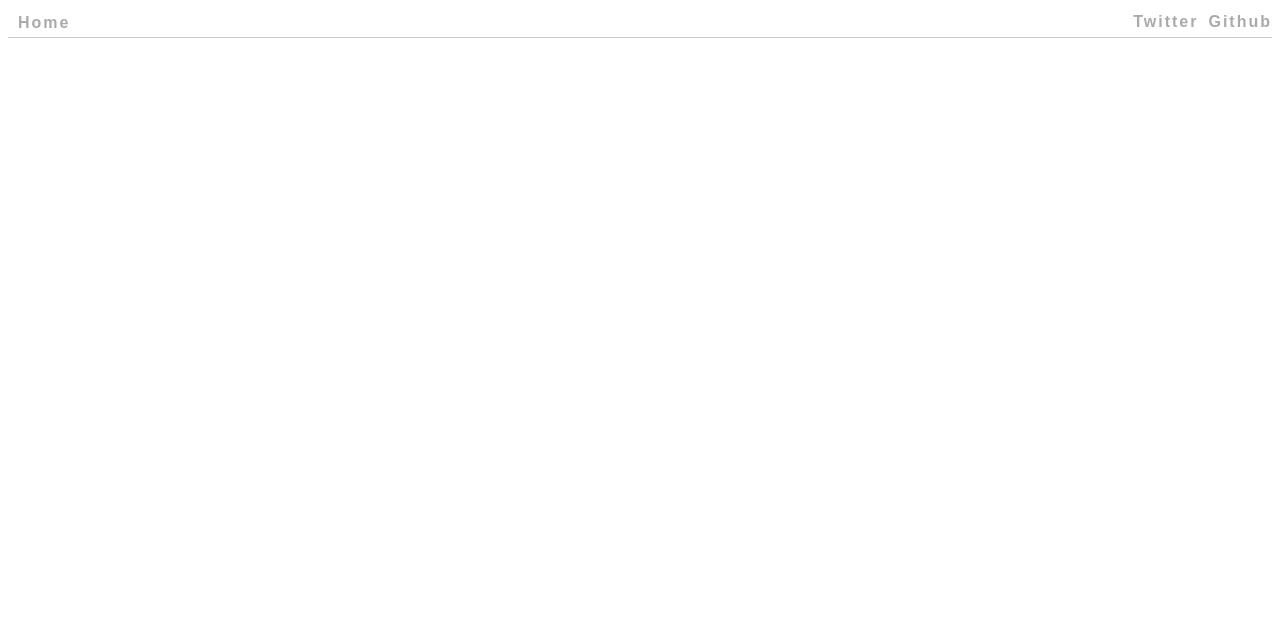
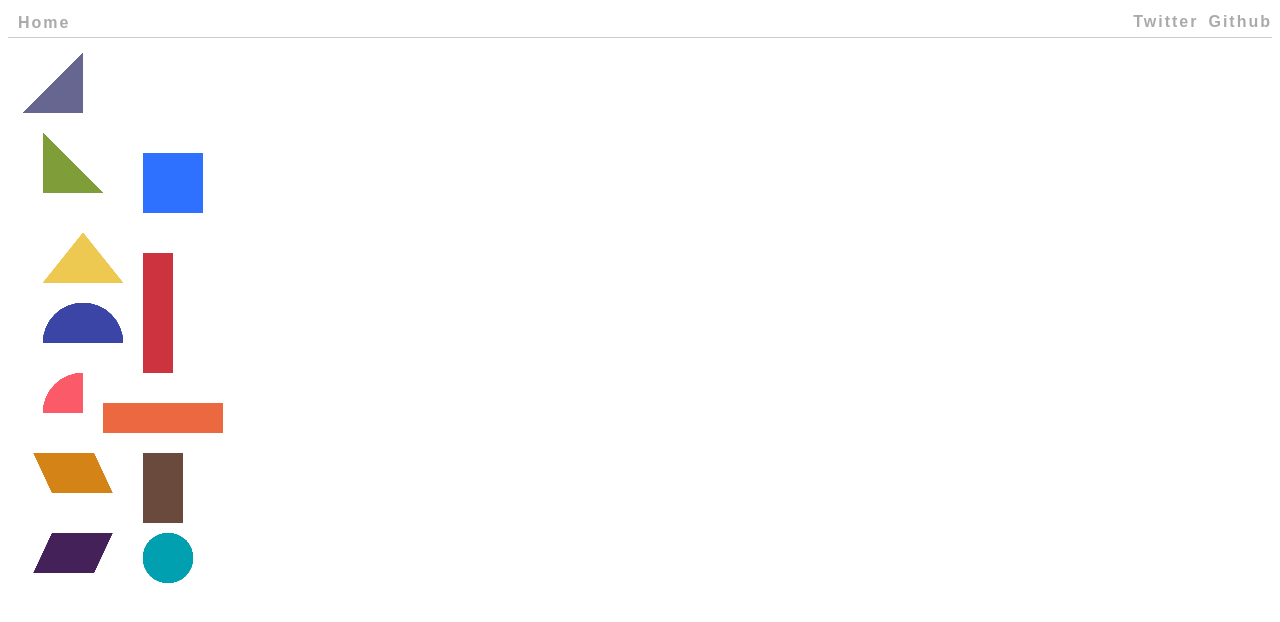
Before and after one commit to yeion7/websites, a website: page day18/index.html in a window 1280 px wide. Drawn offline with nearby package versions, Linux system fonts and the light colour scheme.

Commit message:
[upgrade] day 18

```diff
--- a/day18/app.js
+++ b/day18/app.js
@@ -0,0 +1,28 @@
+$(function () {
+  $('body').on('mousedown', 'div', function () {
+    $(this).addClass('draggable').parents().on('mousemove', function (e) {
+      $('.draggable').offset({
+        top: e.pageY - $('.draggable').outerHeight() / 2,
+        left: e.pageX - $('.draggable').outerWidth() / 2,
+      }).on('mouseup', function () {
+          $(this).removeClass('draggable');
+        });
+    });
+  }).on('mouseup', function () {
+    $('.draggable').removeClass('draggable');
+  });
+});
+
+const container = document.querySelector('.shapes-container');
+const shapes = ['triright', 'trileft', 'triup', 'square', 'rectupL', 'rectdown',
+'rectup', 'circle', 'semitop', 'quartleft', 'paraleft', 'pararight'];
+
+let shapesElements = [];
+
+shapes.forEach(shape => {
+  for (var i = 0; i < 9; i++) {
+    shapesElements.push(`<div class="block ${shape}"></div>`);
+  }
+});
+
+container.innerHTML = shapesElements.join('\n');
--- a/day18/index.html
+++ b/day18/index.html
@@ -20,9 +20,11 @@
   </header>
 
   <main class="app">
+    <section class="shapes-container">
+    </section>
   </main>
 
-
+<script src="https://code.jquery.com/jquery-1.7.2.js"></script>
 <script type="text/javascript" src="app.js">
 </script>
 </body>
--- a/day18/styles.styl
+++ b/day18/styles.styl
@@ -44,7 +44,107 @@ header
   align-items: center
   display: flex
   flex-direction: column
+  height: 800px
   justify-content: space-between;
   min-height: 300px
   padding: 15px
   width: 100%
+
+.shapes-container
+  align-self: flex-start
+  height: 800px
+  position: relative
+  width: 250px
+
+.block
+  cursor: pointer
+  position: absolute
+
+.draggable
+  filter: brightness(.9)
+  z-index: 10
+
+.triright
+  border-bottom: 60px solid #676690
+  border-left: 60px solid transparent
+
+.trileft
+  border-bottom: 60px solid #7F9D39
+  border-right: 60px solid transparent
+  top: 80px
+  left: 20px
+
+.triup
+  border-bottom: 50px solid #EDC951
+  border-left: 40px solid transparent
+  border-right: 40px solid transparent
+  top: 180px
+  left: 20px
+
+.square
+  background: #2E70FF
+  height: 60px
+  width: 60px
+  top: 100px
+  left: 120px
+
+.rectupL
+  background: #CC333F
+  height: 120px
+  width: 30px
+  top: 200px
+  left: 120px
+
+.rectdown
+  width: 120px
+  height: 30px
+  background: #EB6841
+  top: 350px
+  left: 80px
+
+.rectup
+  background: #6A4A3C
+  height: 70px
+  width: 40px
+  top: 400px
+  left: 120px
+
+.circle
+  background: #00A0B0
+  border-radius: 50%
+  height: 50px
+  width: 50px
+  top: 480px
+  left: 120px
+
+.semitop
+  background-color: #3B45A6
+  border-radius: 80px 80px 0 0
+  height: 40px
+  width: 80px
+  top: 250px
+  left: 20px
+
+.quartleft
+  background-color: #FB5A69
+  border-radius: 80px 0 0 0
+  height: 40px
+  width: 40px
+  top: 320px
+  left: 20px
+
+.paraleft
+  background-color: #D48317
+  height: 40px
+  transform: skew(25deg)
+  width: 60px
+  top: 400px
+  left: 20px
+
+.pararight
+  background-color: #452159
+  height: 40px
+  transform: skew(-25deg)
+  width: 60px
+  top: 480px
+  left: 20px
```
Also changed, not shown: day18/styles.css.
